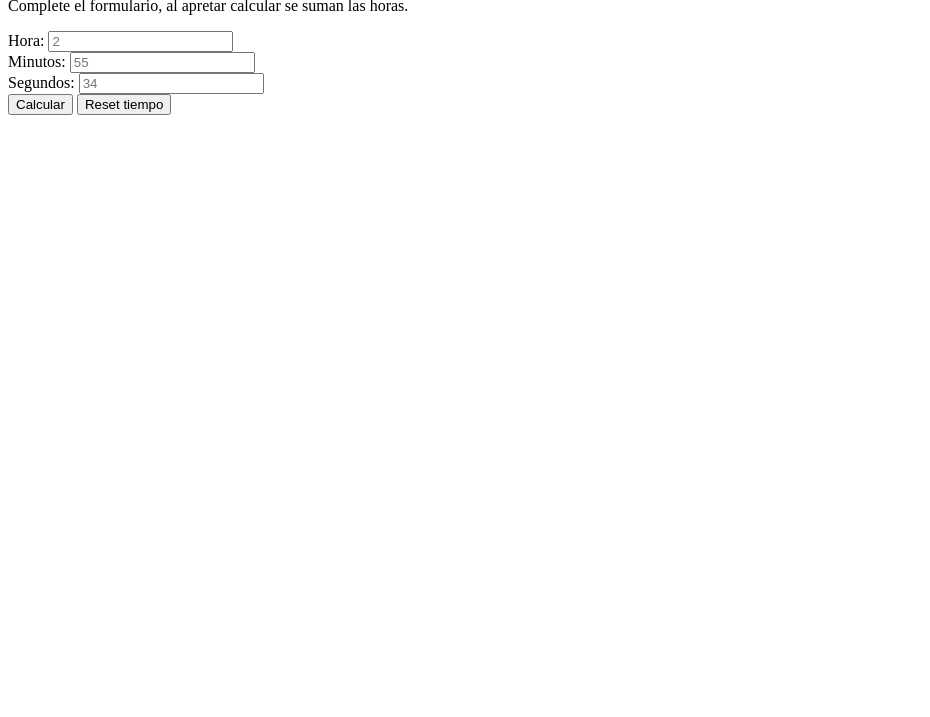
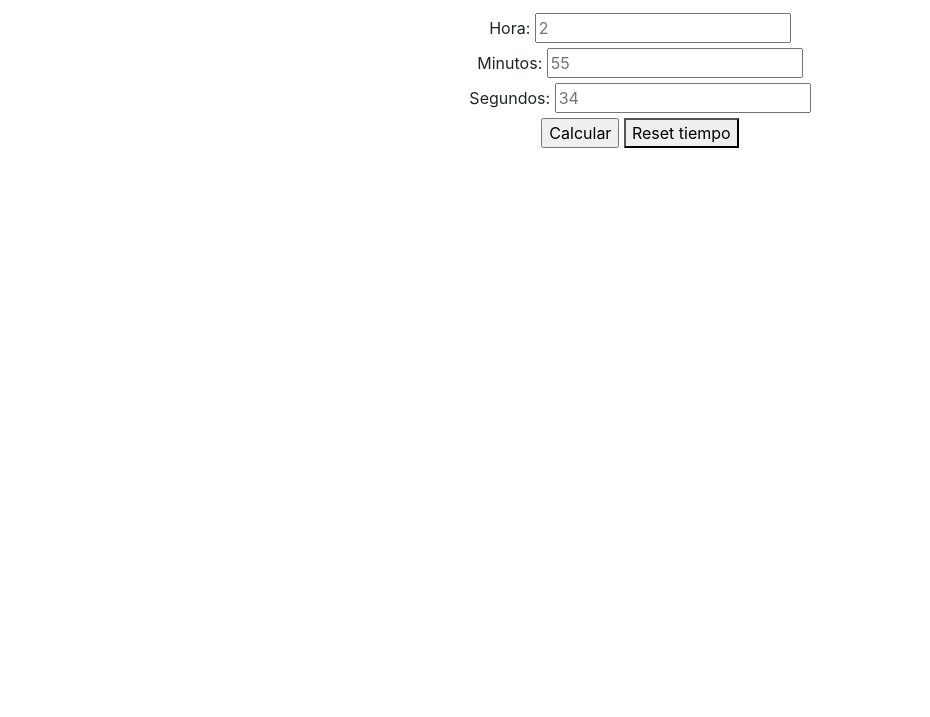
Before and after one commit to clarahernandez/introduccion-a-js, a website: page tareas/clase-5/tarea3.html in a window 1280 px wide. Shown: the part 83-800 px from the top of the page, without its empty margins (0-930 px from the left). Drawn offline with nearby package versions, Linux system fonts and the light colour scheme.

Commit message:
agrego link de mis estilos y bootstrap a las tareas faltantes
Para personalizar css uso bootstrap

```diff
--- a/tareas/clase-5/tarea3.html
+++ b/tareas/clase-5/tarea3.html
@@ -3,6 +3,9 @@
     <head>
         <meta charset="UTF-8" />
         <meta name="viewport" content="width=device-width, initial-scale=1.0" />
+        <link rel="stylesheet" href="../../node_modules/bootstrap/dist/css/bootstrap.min.css" />
+        <link rel="stylesheet" href="mis_estilos.css" />
+
         <title>Tarea 3</title>
     </head>
     <body>
```
Also changed, not shown: tareas/clase-5/index.html (+1 -0 lines), tareas/clase-5/tarea2.html (+1 -0 lines), tareas/clase-5/tarea4.html (+2 -0 lines).
